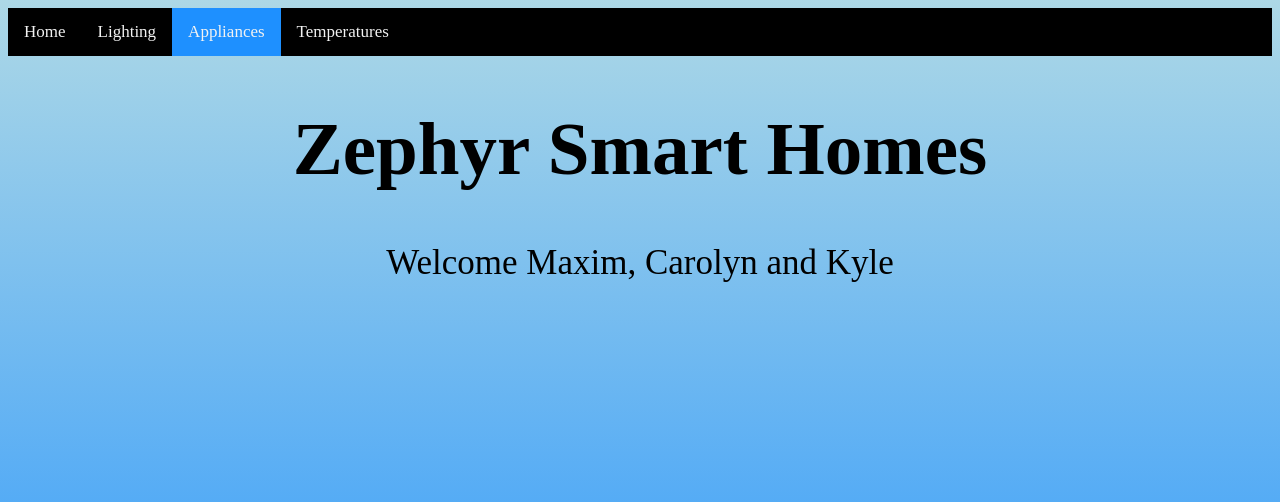
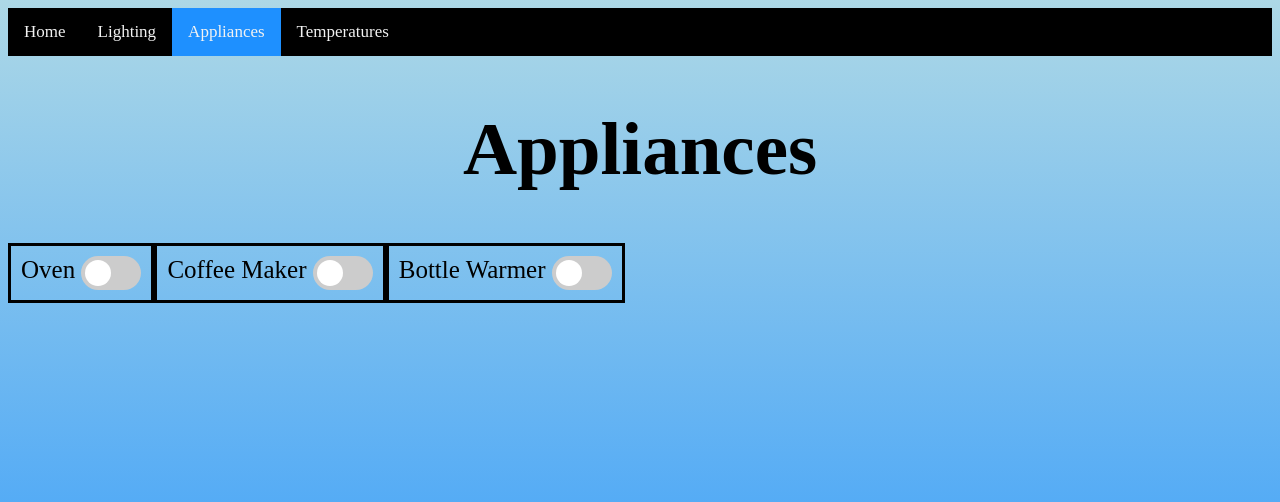
Before and after one commit to mlevin23/Zephyr22, a PHP site: page /Appliances.php in a window 1280 px wide. Shown: the top 502 px of the page. Run offline with PHP 8.4, Linux system fonts and the light colour scheme.

Commit message:
Updated Appliances Page, still needs more tweaking

```diff
--- a/Sprint 3/UserInterface/Appliances.php
+++ b/Sprint 3/UserInterface/Appliances.php
@@ -3,7 +3,7 @@
 <head>
 	<title>Appliances</title>
     <meta charset="UTF-8">
-    <link href="Styles/newZephyr.css" rel="stylesheet" type="text/css">
+    <link href="Styles/Zephyr.css" rel="stylesheet" type="text/css">
 </head>
 <body class="backGround">
     <div class="topnav">
@@ -14,11 +14,29 @@
     </div>
 
     <div>
-        <h1 class="header">Zephyr Smart Homes</h1>
+        <h1 class="header">Appliances</h1>
     </div>
 
-    <div id="homePlaque">
-        <p>Welcome Maxim, Carolyn and Kyle</p>
+    <div class="boxed">
+        Oven
+        <label class="switch">
+            <input type="checkbox">
+            <span class="slider round"></span>
+        </label>
+    </div>
+    <div class="boxed">
+        Coffee Maker
+        <label class="switch">
+            <input type="checkbox">
+            <span class="slider round"></span>
+        </label>
+    </div>
+    <div class="boxed">
+        Bottle Warmer
+        <label class="switch">
+            <input type="checkbox">
+            <span class="slider round"></span>
+        </label>
     </div>
 </body>
 </html>
--- a/Sprint 3/UserInterface/Lighting.php
+++ b/Sprint 3/UserInterface/Lighting.php
@@ -3,7 +3,7 @@
 <head>
 	<title>Lighting</title>
     <meta charset="UTF-8">
-    <link href="Styles/newZephyr.css" rel="stylesheet" type="text/css">
+    <link href="Styles/Zephyr.css" rel="stylesheet" type="text/css">
     <link href="Styles/verticalTabs.css" rel="stylesheet" type="text/css">
     <script>
         function openTab(evt, tabName) {
--- a/Sprint 3/UserInterface/Styles/newZephyr.css
+++ b/Sprint 3/UserInterface/Styles/Zephyr.css
@@ -145,3 +145,12 @@ input:checked + .slider:before {
 .slider.round:before {
   border-radius: 50%;
 }
+
+.boxed {
+    display: block;
+    text-align: left;
+    float: left;
+    border: 3px solid black;
+    padding: 10px;
+    font-size: 25px;
+}
--- a/Sprint 3/UserInterface/Temperature.php
+++ b/Sprint 3/UserInterface/Temperature.php
@@ -3,7 +3,7 @@
 <head>
 	<title>Temperature</title>
     <meta charset="UTF-8">
-    <link href="Styles/newZephyr.css" rel="stylesheet" type="text/css">
+    <link href="Styles/Zephyr.css" rel="stylesheet" type="text/css">
 </head>
 <body class="backGround">
     <div class="topnav">
@@ -14,11 +14,11 @@
     </div>
 
     <div>
-        <h1 class="header">Zephyr Smart Homes</h1>
+        <h1 class="header">Temperature</h1>
     </div>
 
     <div id="homePlaque">
-        <p>Welcome Maxim, Carolyn and Kyle</p>
+        <p></p>
     </div>
 </body>
 </html>
--- a/Sprint 3/UserInterface/WelcomePage.php
+++ b/Sprint 3/UserInterface/WelcomePage.php
@@ -3,7 +3,7 @@
 <head>
 	<title>Home</title>
     <meta charset="UTF-8">
-    <link href="Styles/newZephyr.css" rel="stylesheet" type="text/css">
+    <link href="Styles/Zephyr.css" rel="stylesheet" type="text/css">
 </head>
 <body class="backGround">
     <div class="topnav">
```
